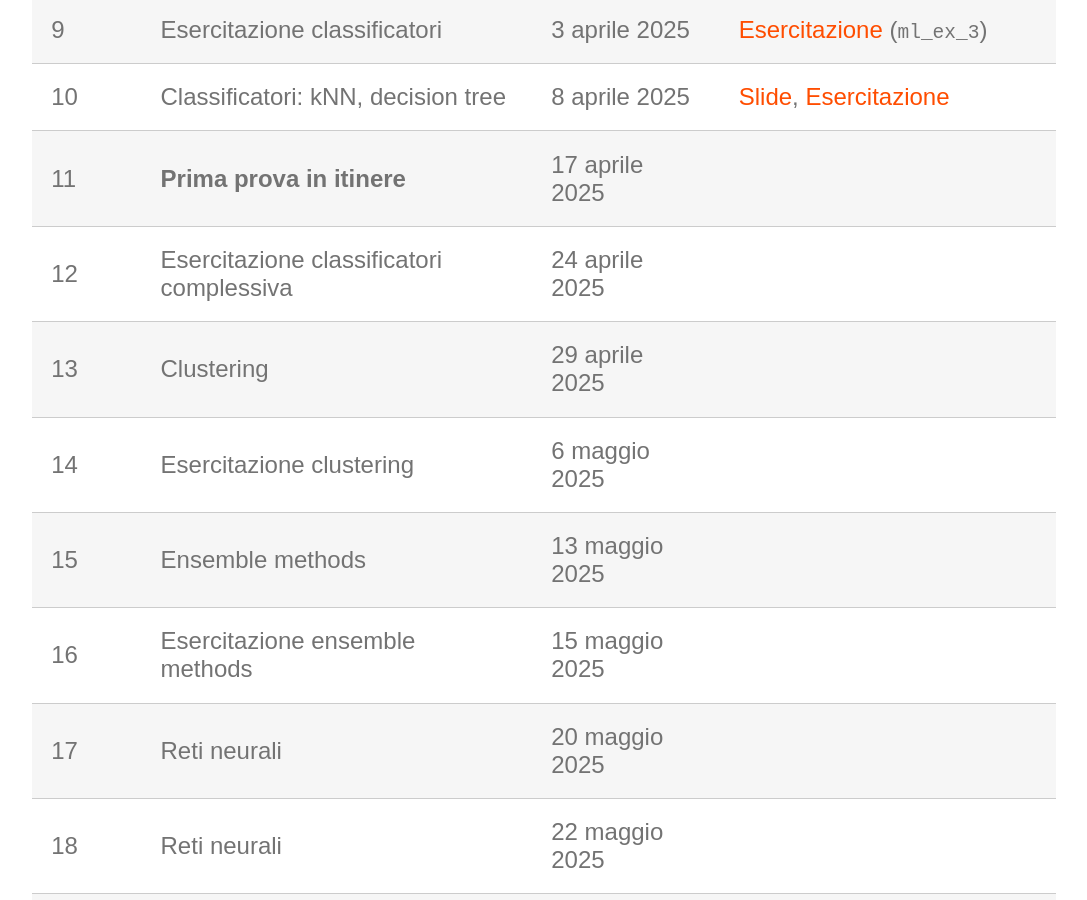
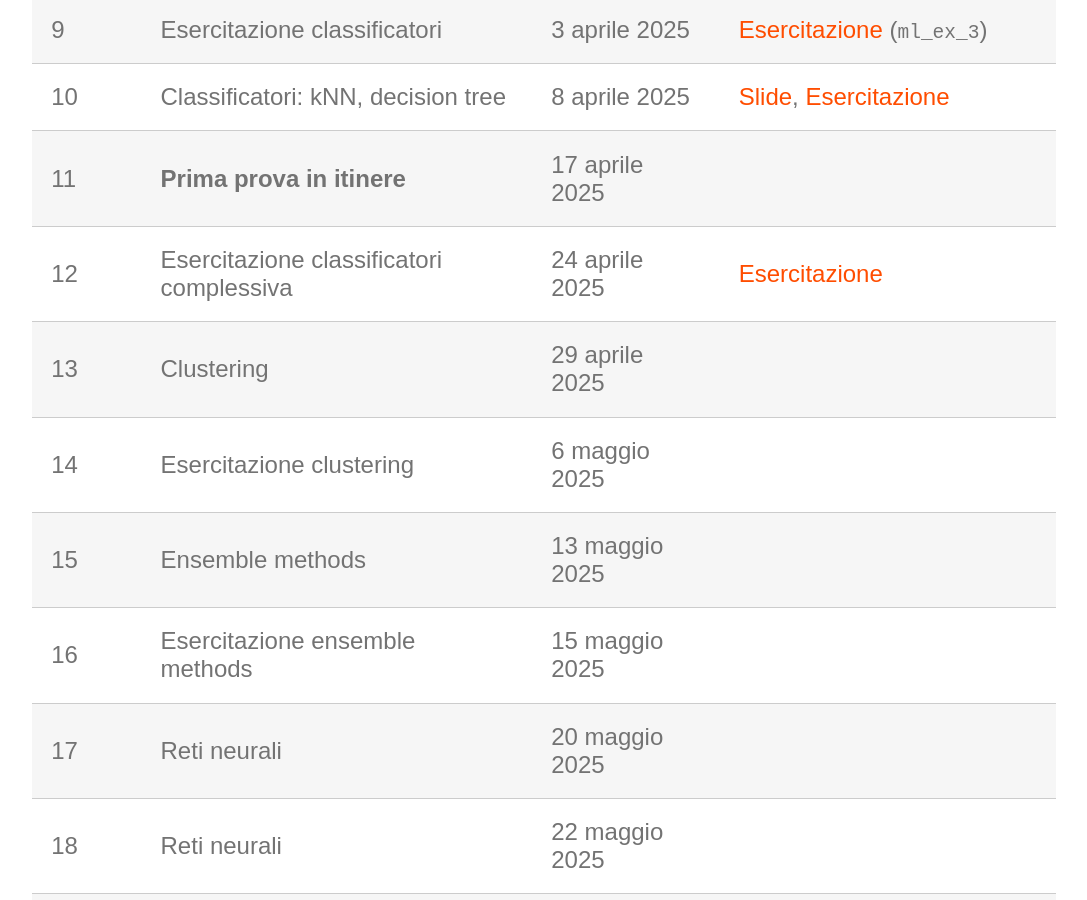
Before and after one commit to perceivelab/ml-mz-2025, a Jekyll site: the page built from lezioni.md, in a window 1280 px wide and 900 px high, scrolled down 1035 px. Shown: the whole window, without its empty margins (96-1183 px from the left). Built offline with Jekyll 4.4.1, drawn with Linux system fonts in a browser that asks for light colours; our own code applies the rules of GitHub Pages for plain Markdown files.

Commit message:
Update lezioni.md

```diff
--- a/lezioni.md
+++ b/lezioni.md
@@ -17,7 +17,7 @@ layout: page
 | 9       | Esercitazione classificatori          | 3 aprile 2025        |   [Esercitazione](https://studentiunict-my.sharepoint.com/:u:/g/personal/concetto_spampinato_unict_it/ERXo2TaP4y1HsHbp2et_EgQB1R8RCy7G98rNTjVtBhXZSw?e=W1gkuS)   (`ml_ex_3`)   |
 | 10      | Classificatori: kNN, decision tree     | 8 aprile 2025        |  [Slide](https://studentiunict-my.sharepoint.com/:b:/g/personal/concetto_spampinato_unict_it/ETcYXZ1qJm5JkfA8UeFonoABJ-HHb3tFvQvZXH3KlwRPrQ?e=X0UxWf), [Esercitazione](https://drive.google.com/file/d/1P0EXllhdRTBTGv4kVTfHvMYTWr87sbhP/view?usp=sharing)      |
 | 11      | **Prima prova in itinere**             | 17 aprile 2025       |        |
-| 12      | Esercitazione classificatori complessiva | 24 aprile 2025    |        |
+| 12      | Esercitazione classificatori complessiva | 24 aprile 2025    |    [Esercitazione](https://studentiunict-my.sharepoint.com/:u:/g/personal/concetto_spampinato_unict_it/EZP60g0dReVJgqEGq1FNPO0Bcs5X0G8wkAIyQ3z4ciAejQ?e=CtpZKl)|
 | 13      | Clustering                             | 29 aprile 2025       |        |
 | 14      | Esercitazione clustering               | 6 maggio 2025        |        |
 | 15      | Ensemble methods                       | 13 maggio 2025       |        |
```
